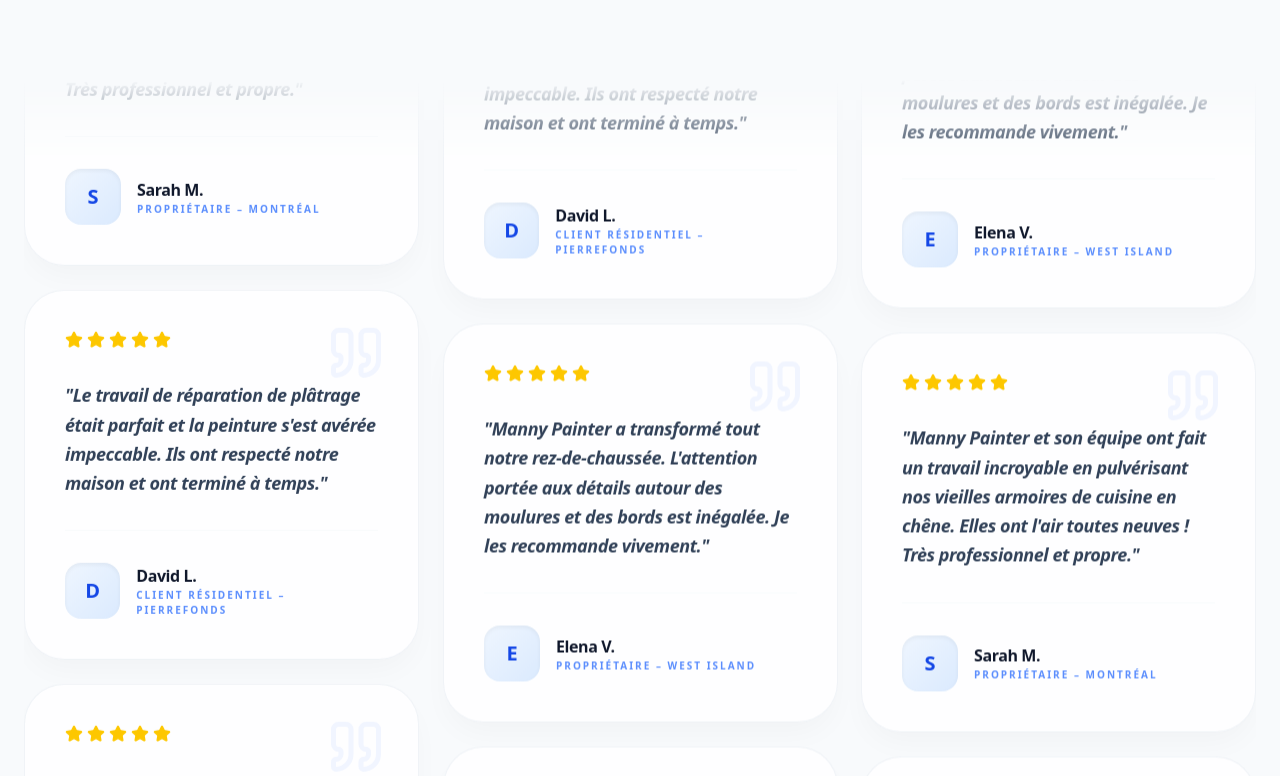
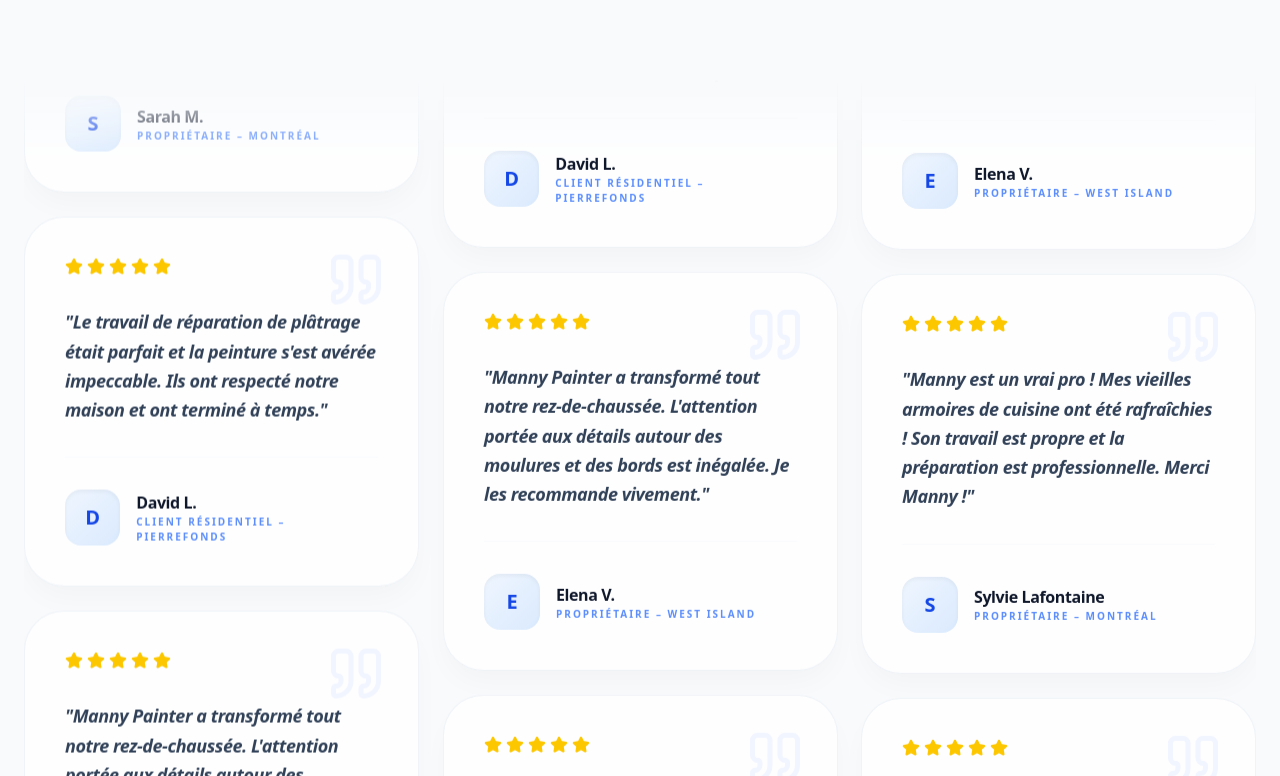
Before and after one commit to ys-sites/MP-Painters, a React (Vite) app: page / in a window 1280 px wide. Shown: the part 4820-5596 px from the top of the page. Built offline with nearby package versions, Linux system fonts and the light colour scheme.

Commit message:
review updated

```diff
--- a/src/translations.ts
+++ b/src/translations.ts
@@ -89,7 +89,8 @@
       items: [
         { name: "Sarah M.", role: "Homeowner – Montreal", text: "Manny Painter and his team did an incredible job spraying our old oak kitchen cabinets. They look brand new! Highly professional and clean." },
         { name: "David L.", role: "Residential Client – Pierrefonds", text: "The plastering repair work was seamless, and the paint job turned out perfect. They respected our home and finished on schedule." },
-        { name: "Elena V.", role: "Homeowner – West Island", text: "Manny Painter transformed our entire main floor. The attention to detail around the trim and edges is unmatched. I highly recommend them." }
+        { name: "Elena V.", role: "Homeowner – West Island", text: "Manny Painter transformed our entire main floor. The attention to detail around the trim and edges is unmatched. I highly recommend them." },
+        { name: "Sylvie Lafontaine", role: "Homeowner – Montreal", text: "Manny is a real Pro! My old kitchen cabinets have been refreshed! His work is clean and the prep is professional. Thank you Manny!" }
       ]
     },
     contact: {
@@ -223,7 +224,8 @@
       items: [
         { name: "Sarah M.", role: "Propriétaire – Montréal", text: "Manny Painter et son équipe ont fait un travail incroyable en pulvérisant nos vieilles armoires de cuisine en chêne. Elles ont l'air toutes neuves ! Très professionnel et propre." },
         { name: "David L.", role: "Client Résidentiel – Pierrefonds", text: "Le travail de réparation de plâtrage était parfait et la peinture s'est avérée impeccable. Ils ont respecté notre maison et ont terminé à temps." },
-        { name: "Elena V.", role: "Propriétaire – West Island", text: "Manny Painter a transformé tout notre rez-de-chaussée. L'attention portée aux détails autour des moulures et des bords est inégalée. Je les recommande vivement." }
+        { name: "Elena V.", role: "Propriétaire – West Island", text: "Manny Painter a transformé tout notre rez-de-chaussée. L'attention portée aux détails autour des moulures et des bords est inégalée. Je les recommande vivement." },
+        { name: "Sylvie Lafontaine", role: "Propriétaire – Montréal", text: "Manny est un vrai pro ! Mes vieilles armoires de cuisine ont été rafraîchies ! Son travail est propre et la préparation est professionnelle. Merci Manny !" }
       ]
     },
     contact: {
```
